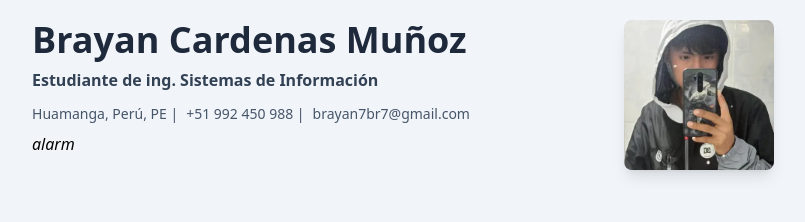
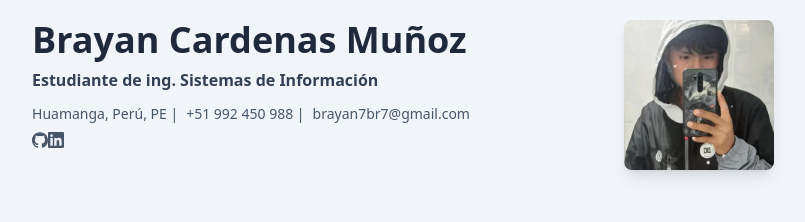
Before and after one commit to devbryan02/portafolio-dev, a Svelte app: page / in a window 1280 px wide. Shown: the top 222 px of the page, without its empty margins (237-1042 px from the left). Built offline with nearby package versions, Linux system fonts and the light colour scheme.

Commit message:
add icon linkedin

```diff
--- /dev/null
+++ b/src/components/icons/LInkedin.svelte
@@ -0,0 +1,10 @@
+<svg
+  height="16"
+  width="16"
+  viewBox="0 0 24 24"
+  xmlns="http://www.w3.org/2000/svg"
+  ><title>LinkedIn</title><path
+    fill="currentColor"
+    d="M20.447 20.452h-3.554v-5.569c0-1.328-.027-3.037-1.852-3.037-1.853 0-2.136 1.445-2.136 2.939v5.667H9.351V9h3.414v1.561h.046c.477-.9 1.637-1.85 3.37-1.85 3.601 0 4.267 2.37 4.267 5.455v6.286zM5.337 7.433c-1.144 0-2.063-.926-2.063-2.065 0-1.138.92-2.063 2.063-2.063 1.14 0 2.064.925 2.064 2.063 0 1.139-.925 2.065-2.064 2.065zm1.782 13.019H3.555V9h3.564v11.452zM22.225 0H1.771C.792 0 0 .774 0 1.729v20.542C0 23.227.792 24 1.771 24h20.451C23.2 24 24 23.227 24 22.271V1.729C24 .774 23.2 0 22.222 0h.003z"
+  ></path></svg
+>
--- a/src/components/secctions/Hero.svelte
+++ b/src/components/secctions/Hero.svelte
@@ -1,7 +1,12 @@
 <script>
+	import GitHub from './../icons/GitHub.svelte';
 
     import Layout from "./../Layout.svelte";
     import { basics } from "./../../models/cv.json";
+    import GithubIcon from './../icons/GitHub.svelte'
+    import LinkedinIcon from './../icons/LInkedin.svelte'
+
+
     const { label, name, lastName, location, phone, email, img } = basics;
     const { city, countryCode, region } = location;
 
@@ -29,8 +34,9 @@
                     {email}
                 </a>
             </div>
-            <div>
-                <i class="bi alarm">alarm</i>
+            <div class="flex text-slate-600">
+                <GithubIcon/>
+                <LinkedinIcon/>
             </div>
         </div>
         <div>
```
